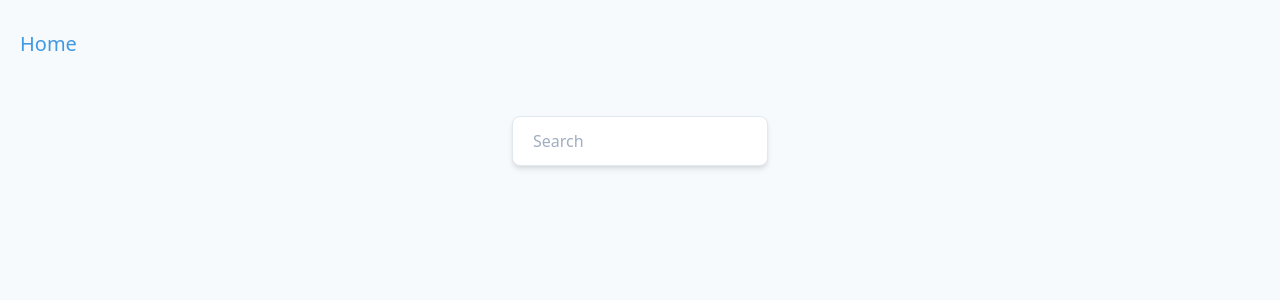
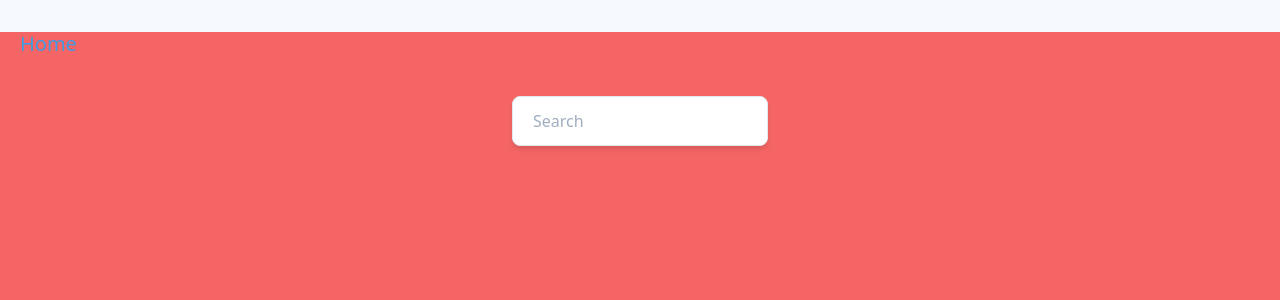
Before and after one commit to Tocktock/newbie-wiki, a Next.js app in the folder blueprint/: page / in a window 1280 px wide. Shown: the top 300 px of the page. Built offline with nearby package versions, Linux system fonts and the light colour scheme.

Commit message:
2012130317 background - color ripple set up

```diff
--- a/blueprint/src/Components/Main/MainPageContent.tsx
+++ b/blueprint/src/Components/Main/MainPageContent.tsx
@@ -7,7 +7,7 @@ interface Content {
 
 const MainPageContent: React.FC<Content> = (props) => {
   return (
-    <div className="flex flex-col w-2/5 border-2 p-6 rounded-md mt-2">
+    <div className="flex flex-col w-1/2 border-2 p-6 rounded-md mt-2">
       <div className="text-3xl border-b">{props.title}</div>
 
       <div className="mt-2">{props.content}</div>
--- a/blueprint/src/Components/Main/MainPageHelloContent.tsx
+++ b/blueprint/src/Components/Main/MainPageHelloContent.tsx
@@ -1,4 +1,8 @@
 import React from "react";
+
+interface Props {
+  shouldRemove: Boolean;
+}
 
 const MainPageHelloContent: React.FC = (props) => {
   return (
--- a/blueprint/src/Components/MainPage.tsx
+++ b/blueprint/src/Components/MainPage.tsx
@@ -1,8 +1,7 @@
 import React, { useState, createContext, useEffect, useRef } from "react";
-import { hasOnlyExpressionInitializer } from "typescript";
 import MainPageContent from "./Main/MainPageContent";
-import HelloContent from "./Main/MainPageHelloContent";
 import Search from "./SearchBar/Search";
+import Background from "./mixins/Background";
 
 interface DocData {
   title: String;
@@ -28,15 +27,8 @@ const MainPage: React.FC = (props) => {
   const searchRef = useRef<HTMLDivElement>(null);
   useEffect(() => {
     if (docData != null) {
-      // helloRef.current!.className = "transition duration-500 ";
-      // setTimeout(() => {
-      //   helloRef.current!.className = "hidden";
-      //   searchRef.current!.className = "w-1/5";
-      // }, 1500);
-      // const rect = helloRef.current!.getBoundingClientRect();
-      // searchRef.current!.style.marginTop = -rect.top.toString() + "rem";
       searchRef.current!.className =
-        "w-1/5 mt-16 transition transform duration-500 -translate-y-16";
+        "w-1/5 mt-16 transition transform duration-500 -translate-y-16 z-20";
     }
   }, [docData]);
   const api = {
@@ -45,6 +37,8 @@ const MainPage: React.FC = (props) => {
 
   return (
     <React.StrictMode>
+      <Background isFront={true} />
+      <Background isFront={false} />
       <div className="flex flex-col h-100vh w-100vw  items-center mt-8">
         {/* <div ref={helloRef}>
           <HelloContent />
--- a/blueprint/src/Components/Navbar/Navbar.tsx
+++ b/blueprint/src/Components/Navbar/Navbar.tsx
@@ -8,7 +8,7 @@ interface Props {
 
 const Navbar: React.FC<Props> = (props) => {
   return (
-    <div className="fixed top-1 z-50 h-20 w-full m-auto text-xl content-center justify-between items-center ">
+    <div className="fixed top-1 z-10 h-20 w-full m-auto text-xl content-center justify-between items-center ">
       <div className="text-blue-500 ml-5">
         <Link href="/">
           <a>Home</a>
--- a/blueprint/src/Components/SearchBar/Search.tsx
+++ b/blueprint/src/Components/SearchBar/Search.tsx
@@ -13,7 +13,7 @@ const Search: React.FC<Props> = (props) => {
 
   return (
     <form
-      className="flex w-full relative m-auto mt-5 transition duration-200"
+      className="flex w-full relative"
       onFocus={() => setFocusOn(true)}
       onBlur={() => setFocusOn(false)}
     >
@@ -27,7 +27,7 @@ const Search: React.FC<Props> = (props) => {
             setQuery(e.target.value);
           }}
         />
-        <button className="text-gray-500 rounded-full border w-8 border-white absolute right-2 top-4">
+        <button className="text-gray-500 w-8 absolute right-2 top-4">
           <i aria-hidden className="fas fa-search"></i>
         </button>
       </div>
--- a/blueprint/src/Components/SearchBar/SideData.tsx
+++ b/blueprint/src/Components/SearchBar/SideData.tsx
@@ -7,8 +7,10 @@ interface Data {
 // need to add string slice
 const SideData: React.FC<Data> = (props) => {
   return (
-    <div className="absolute w-full bg-white rounded-md border-2 h-48 left-100% bottom-9% ml-2 p-3 dropdata">
-      {props.contents}
+    <div className="absolute w-full bg-white rounded-md border-2 h-auto left-100% ml-2 p-3 dropdata">
+      {props.contents.length < 300
+        ? props.contents
+        : props.contents.slice(0, 300) + "..."}
     </div>
   );
 };
--- /dev/null
+++ b/blueprint/src/Components/mixins/Background.tsx
@@ -0,0 +1,17 @@
+import React from "react";
+
+interface Props {
+  isFront: Boolean;
+}
+
+const Background: React.FC<Props> = (props) => {
+  return (
+    <div
+      className={
+        "fixed h-100vh w-100vw bg-red-500 " + (props.isFront ? "-z-1" : "-z-2")
+      }
+    />
+  );
+};
+
+export default Background;
--- a/blueprint/tailwind.config.js
+++ b/blueprint/tailwind.config.js
@@ -464,6 +464,8 @@ module.exports = {
     }),
     zIndex: {
       auto: "auto",
+      "-2": "-2",
+      "-1": "-1",
       0: "0",
       10: "10",
       20: "20",
```
